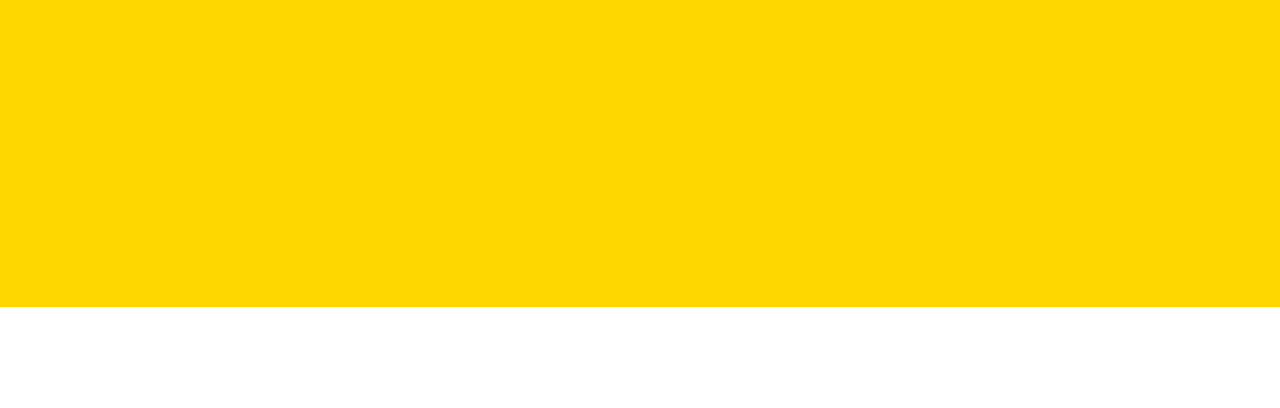
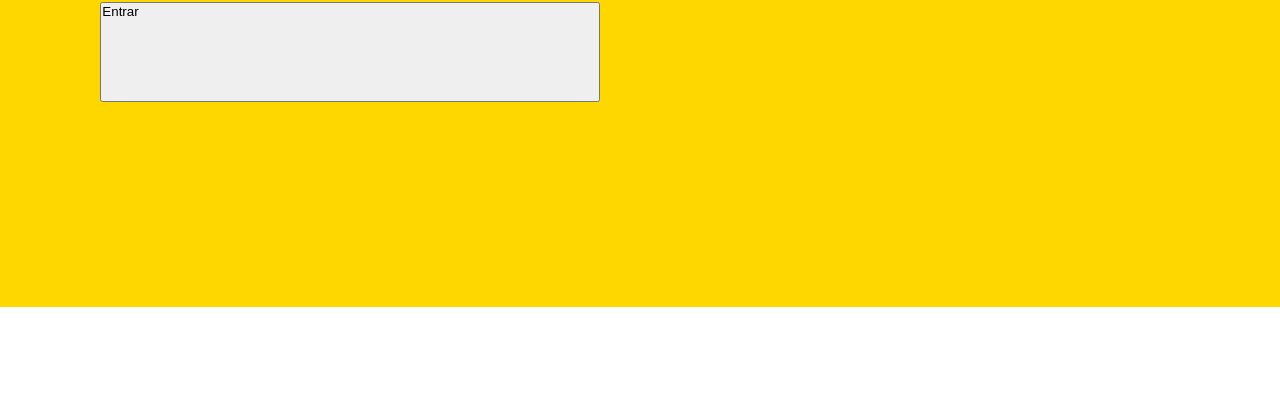
Before and after one commit to cauealb/task-manager, a website: page Client/src/website task-manager/website.html in a window 1280 px wide. Shown: the part 392-800 px from the top of the page. Drawn offline with Linux system fonts and the light colour scheme.

Commit message:
style: Adicionando e centralizando um button

```diff
--- a/Client/src/website task-manager/cssWebsite.css
+++ b/Client/src/website task-manager/cssWebsite.css
@@ -47,3 +47,11 @@
       font-size: 50px;
       margin-left: 100px;
    }
+
+  .button-enter {
+   display: flex;
+   margin-top: 130px;
+   margin-left: -555px;
+   width: 500px;
+   height: 100px;
+  }
--- a/Client/src/website task-manager/website.html
+++ b/Client/src/website task-manager/website.html
@@ -29,7 +29,7 @@
         <p>
             Melhore seu gerenciamento<br> de tarefas.
         </p>
-        <button>
+        <button class="button-enter">
             Entrar
         </button>
     </div>
```
